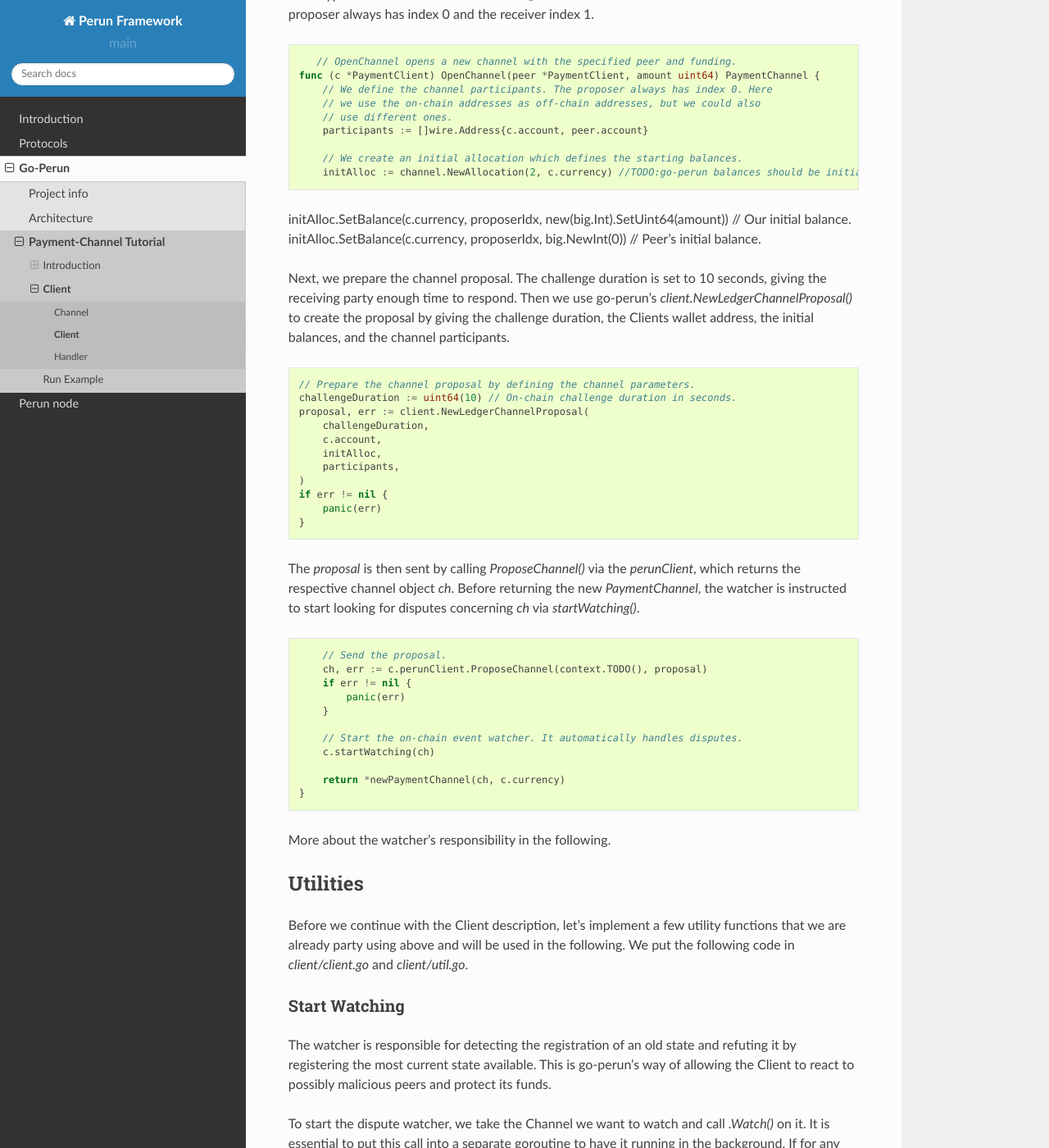
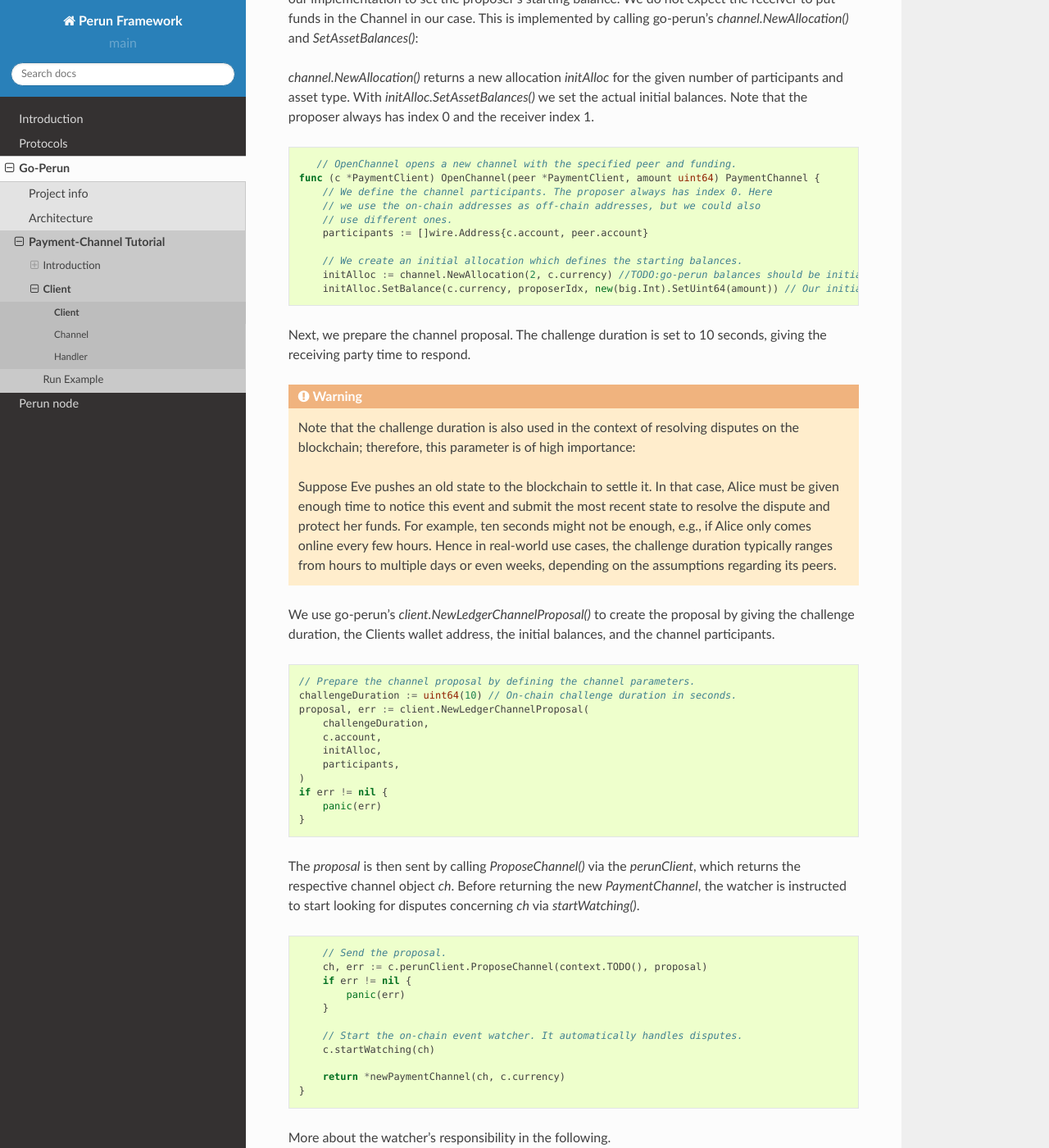
Before and after one commit to hyperledger-labs/perun-doc, a Sphinx documentation site: the page built from source/go-perun/payment_tutorial/client/client.rst, in a window 1280 px wide and 1400 px high, scrolled down 3538 px. Shown: the whole window at 82% size. Built offline with Sphinx 7.4.7 and the Read the Docs theme 2.0.0, drawn with Linux system fonts in a browser that asks for light colours; pages that are not in the unit, such as notebooks, are missing from menus; some of the changed text lies outside the part shown.

Commit message:
payment-channel: adaptions according to review - renaming new_tutorial to payment_tutorial - added challenge duration & contract validation warning - payment channel map -> go channel - grammar/spelling fixes - solidity docs link

```diff
--- a/source/go-perun/new_tutorial/client/client.rst
+++ b/source/go-perun/payment_tutorial/client/client.rst
@@ -65,7 +65,10 @@
     }
 
 To ensure the correct contracts got deployed, we validate the given Adjudicator and AssetHolder contracts.
-Please consider the criticality of this step because a manipulated/broken contract puts the Client's funds at risk.
+
+.. warning::
+    Please consider the criticality of the validation because a manipulated/broken contract puts the Client's funds at risk.
+
 Go-perun comes with two handy functionalities here:
 
 `ethchannel.ValidateAdjudicator()` and `ethchannel.ValidateAssetHolderETH()` are both checking the respective bytecode of the contract at the given address.
@@ -118,7 +121,6 @@
     }
 
 Then we create the Perun Client with the previously created (and partly given) components and ultimately generate the `PaymentClient`.
-Note that the channel registry `channels` is initialized with a map that pairs the individual `PaymentChannel` with their channel ID.
 We will look at the `PaymentChannel` implementation in the :ref:`Channel section <client-channel>`.
 
 .. code-block:: go
@@ -173,11 +175,20 @@
 
         // We create an initial allocation which defines the starting balances.
         initAlloc := channel.NewAllocation(2, c.currency) //TODO:go-perun balances should be initialized to zero
-initAlloc.SetBalance(c.currency, proposerIdx, new(big.Int).SetUint64(amount)) // Our initial balance.                        initAlloc.SetBalance(c.currency, proposerIdx, big.NewInt(0)) // Peer's initial balance.
+        initAlloc.SetBalance(c.currency, proposerIdx, new(big.Int).SetUint64(amount)) // Our initial balance.                        initAlloc.SetBalance(c.currency, proposerIdx, big.NewInt(0)) // Peer's initial balance.
 
 Next, we prepare the channel proposal.
-The challenge duration is set to 10 seconds, giving the receiving party enough time to respond.
-Then we use go-perun's `client.NewLedgerChannelProposal()` to create the proposal by giving the challenge duration, the Clients wallet address, the initial balances, and the channel participants.
+The challenge duration is set to 10 seconds, giving the receiving party time to respond.
+
+.. warning::
+    Note that the challenge duration is also used in the context of resolving disputes on the blockchain; therefore, this parameter is of high importance:
+
+    Suppose Eve pushes an old state to the blockchain to settle it.
+    In that case, Alice must be given enough time to notice this event and submit the most recent state to resolve the dispute and protect her funds.
+    For example, ten seconds might not be enough, e.g., if Alice only comes online every few hours.
+    Hence in real-world use cases, the challenge duration typically ranges from hours to multiple days or even weeks, depending on the assumptions regarding its peers.
+
+We use go-perun's `client.NewLedgerChannelProposal()` to create the proposal by giving the challenge duration, the Clients wallet address, the initial balances, and the channel participants.
 
 .. code-block:: go
 
@@ -216,7 +227,7 @@
 
 Utilities
 ~~~~~~~~~
-Before we continue with the Client description, let's implement a few utility functions that we are already party using above and will be used in the following.
+Before we continue with the Client description, let's implement a few utility functions that we were already (party) using above and will be used in the following.
 We put the following code in `client/client.go` and `client/util.go`.
 
 Start Watching
--- a/source/go-perun/new_tutorial/client/index.rst
+++ b/source/go-perun/payment_tutorial/client/index.rst
@@ -22,6 +22,6 @@
 .. toctree::
    :hidden:
 
+   client
    channel
-   client
    handle
--- a/source/go-perun/new_tutorial/main/setup.rst
+++ b/source/go-perun/payment_tutorial/main/setup.rst
@@ -9,7 +9,7 @@
 ================
 
 go-perun uses two on-chain contracts: the Adjudicator and the Asset Holder.
-They are written in the contract language of Ethereum, Solidity, and are part of go-perun's Ethereum backend.
+They are written in the contract language of Ethereum, `Solidity <https://docs.soliditylang.org/en/latest/>`__, and are part of go-perun's Ethereum backend.
 
 Each contract must be deployed before go-perun can be used.
 Usually, you would assume that they are already deployed, and the addresses are known in advance.
```
Also changed, not shown: other parts of source/go-perun/payment_tutorial/client/client.rst (+1 -1 lines), source/go-perun/index.rst (+4 -4 lines), source/go-perun/payment_tutorial/client/channel.rst (renamed from source/go-perun/new_tutorial/client/channel.rst), source/go-perun/payment_tutorial/client/handle.rst (renamed from source/go-perun/new_tutorial/client/handle.rst), source/go-perun/payment_tutorial/intro.rst (renamed from source/go-perun/new_tutorial/intro.rst), source/go-perun/payment_tutorial/main/index.rst (renamed from source/go-perun/new_tutorial/main/index.rst).
